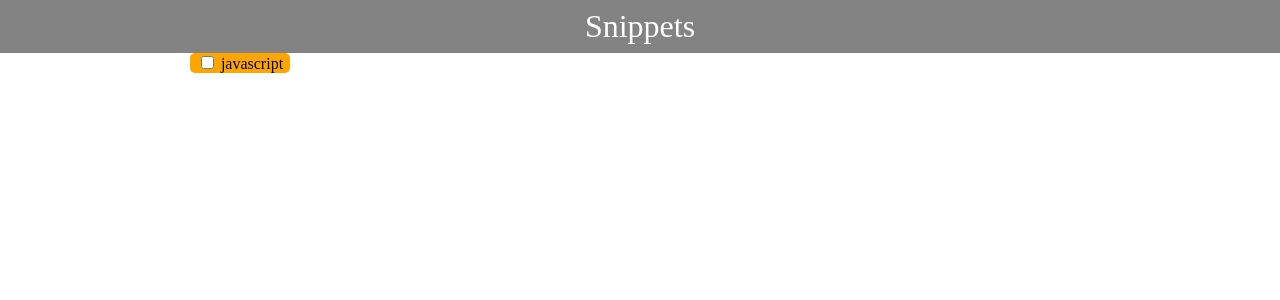
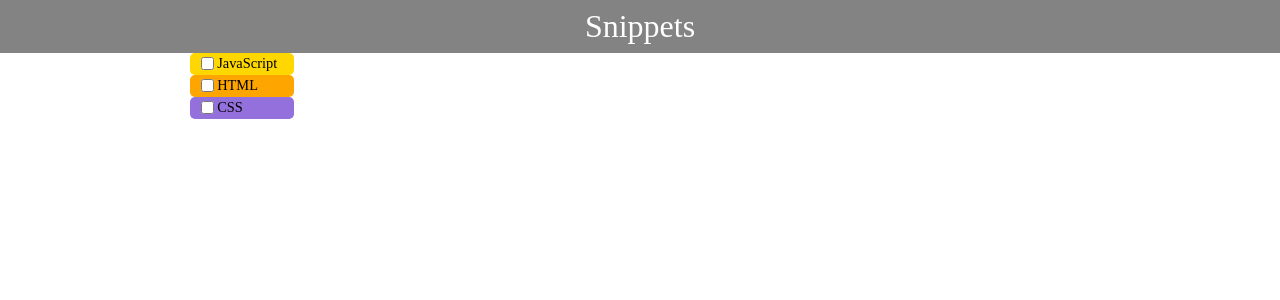
Before and after one commit to ivanburda1986/snippets, a React (Create React App) app: page / in a window 1280 px wide. Shown: the top 300 px of the page. Built offline with nearby package versions, Linux system fonts and the light colour scheme.

Commit message:
created labels

```diff
--- a/src/components/Header/Header.tsx
+++ b/src/components/Header/Header.tsx
@@ -8,7 +8,9 @@ export function Header() {
     <div className={classes.header}>
       <div className={classes.headerTitle}>Snippets</div>
       <div className={sharedStyles.container}>
-        <Label name={"javascript"} bgColor={"orange"} />
+        <Label name={"JavaScript"} bgColor={"gold"} />
+        <Label name={"HTML"} bgColor={"orange"} />
+        <Label name={"CSS"} bgColor={"mediumpurple"} />
       </div>
     </div>
   );
--- a/src/components/Label/Label.module.css
+++ b/src/components/Label/Label.module.css
@@ -1,9 +1,16 @@
 .Label {
-  max-width: 100px;
+  width: 90px;
   border-radius: 5px;
   cursor: pointer;
+  font-size: 0.9rem;
+  display: flex;
+  justify-content: left;
+  align-items: center;
+  padding: 0.1em 0.5em;
 }
 
 label {
+  display: flex;
+  width: 100%;
   cursor: pointer;
 }
--- a/src/components/Label/Label.tsx
+++ b/src/components/Label/Label.tsx
@@ -1,9 +1,9 @@
-import React, { ReactNode } from "react";
+import React from "react";
 import styles from "./Label.module.css";
 
 export function Label({ name, bgColor }: { name: string; bgColor: string }) {
-  function labelStateColor(checkbox: boolean) {
-    console.log(checkbox);
+  function labelStateColor(checkboxState: boolean) {
+    console.log(checkboxState);
   }
   return (
     <div className={styles.Label} style={{ backgroundColor: bgColor }}>
```
